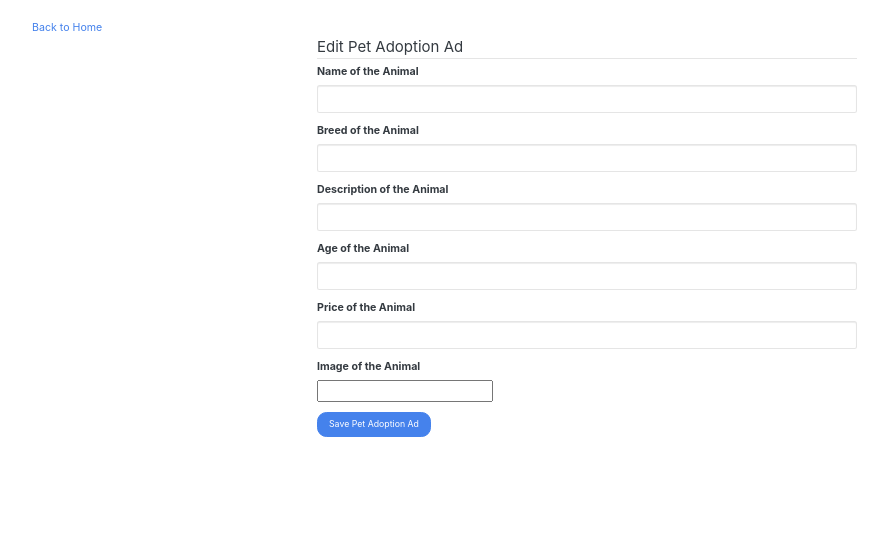
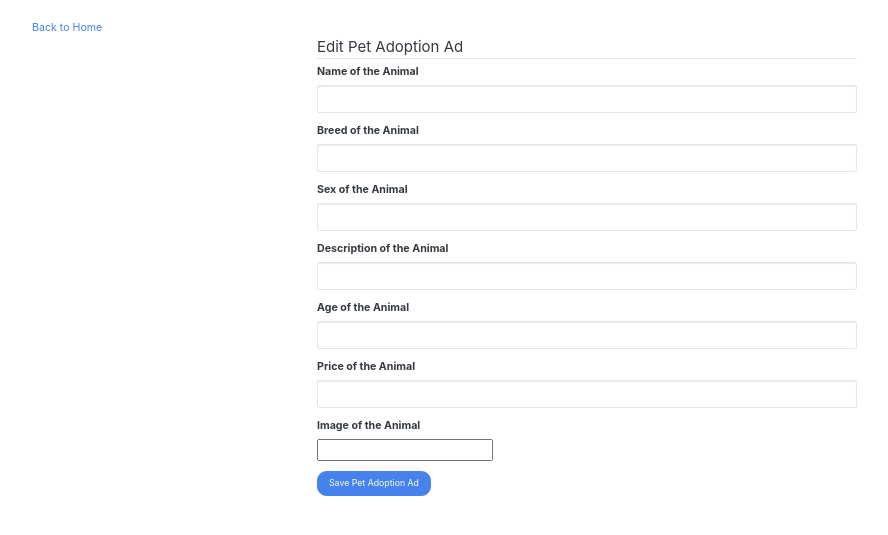
Before and after one commit to squeaky1273/adoption_contractor_project, a Flask app: template templates/adoptions_new.html in a window 1280 px wide. Shown: the part 111-646 px from the top of the page, without its empty margins (53-941 px from the left). Run offline with Flask 2, Linux system fonts and the light colour scheme; the template is opened without the code that fills it, so the values that code supplies are empty; some libraries are stand-ins or nearby versions.

Commit message:
added sex/gender  input

```diff
--- a/app.py
+++ b/app.py
@@ -27,6 +27,7 @@ def adoptions_submit():
     adoption = {
         'name': request.form.get('name'),
         'breed': request.form.get('breed'),
+        'sex': request.form.get('sex'),
         'description': request.form.get('description'),
         'age': request.form.get('age'),
         'price': request.form.get('price'),
@@ -54,6 +55,7 @@ def adoption_update(adoption_id):
     updated_adoption = {
         'name': request.form.get('name'),
         'breed': request.form.get('breed'),
+        'sex': request.form.get('sex'),
         'decription': request.form.get('description'),
         'age': request.form.get('age'),
         'price': request.form.get('price'),
--- a/templates/adoptions_show.html
+++ b/templates/adoptions_show.html
@@ -7,6 +7,7 @@
     <div class='col-sm-6 col-sm-offset-3'>
         <h1>{{ adoption.name }}</h1>
         <h2>Breed: {{ adoption.breed }}</h2>
+        <h2>Sex: {{ adoption.sex }}</h2>
         <h3>Description: {{ adoption.description }}</h3>
         <h3>Age: {{ adoption.age }}</h3>
         Price: ${{ adoption.price }}
--- a/templates/partials/adoptions_form.html
+++ b/templates/partials/adoptions_form.html
@@ -12,6 +12,12 @@
     <div class='form-group'>
         <label for='description'>Breed of the Animal</label><br>
         <input class='form-control' id='description' type='text' name='breed' value='{{ adoption.breed }}' />
+    </div>
+
+    <!-- SEX OF THE ANIMAL-->
+    <div class='form-group'>
+        <label for='description'>Sex of the Animal</label><br>
+        <input class='form-control' id='description' type='text' name='sex' value='{{ adoption.sex }}' />
     </div>
 
     <!-- DESCRIPTION OF THE ANIMAL-->
--- a/test.py
+++ b/test.py
@@ -8,8 +8,9 @@ sample_adoption_id = ObjectId("5d99682455ca2b0b9551da68")
 sample_adoption = {
     'name': 'Mr. Chew',
     'breed': 'toy poodle',
+    'sex': 'male',
     'description': 'He is cute and playful, but is a handful.',
-    'age': '2 years',
+    'age': '3 years',
     'price': '$200',
     'image': [
         'https://img.pixers.pics/pho_wat(s3:700/FO/35/94/85/64/700_FO35948564_dc352cbea3213beeb456fccbd9a199db.jpg,522,700,cms:2018/10/5bd1b6b8d04b8_220x50-watermark.png,over,302,650,jpg)/wall-murals-white-toy-poodle-gives-that-a-paw.jpg.jpg'
@@ -18,6 +19,7 @@ sample_adoption = {
 sample_form_data = {
     'name': sample_adoption['name'],
     'breed': sample_adoption['breed'],
+    'sex': sample_adoption['sex'],
     'description': sample_adoption['description'],
     'age': sample_adoption['age'],
     'cost': sample_adoption['cost'],
```
